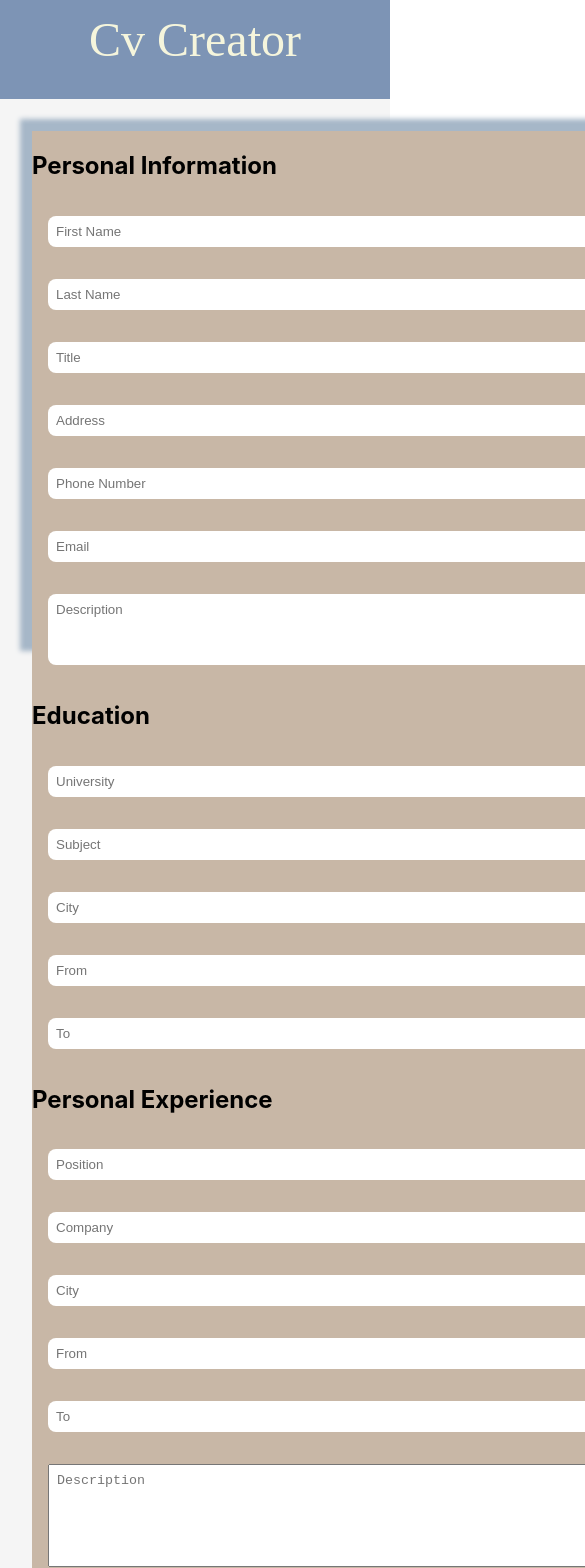
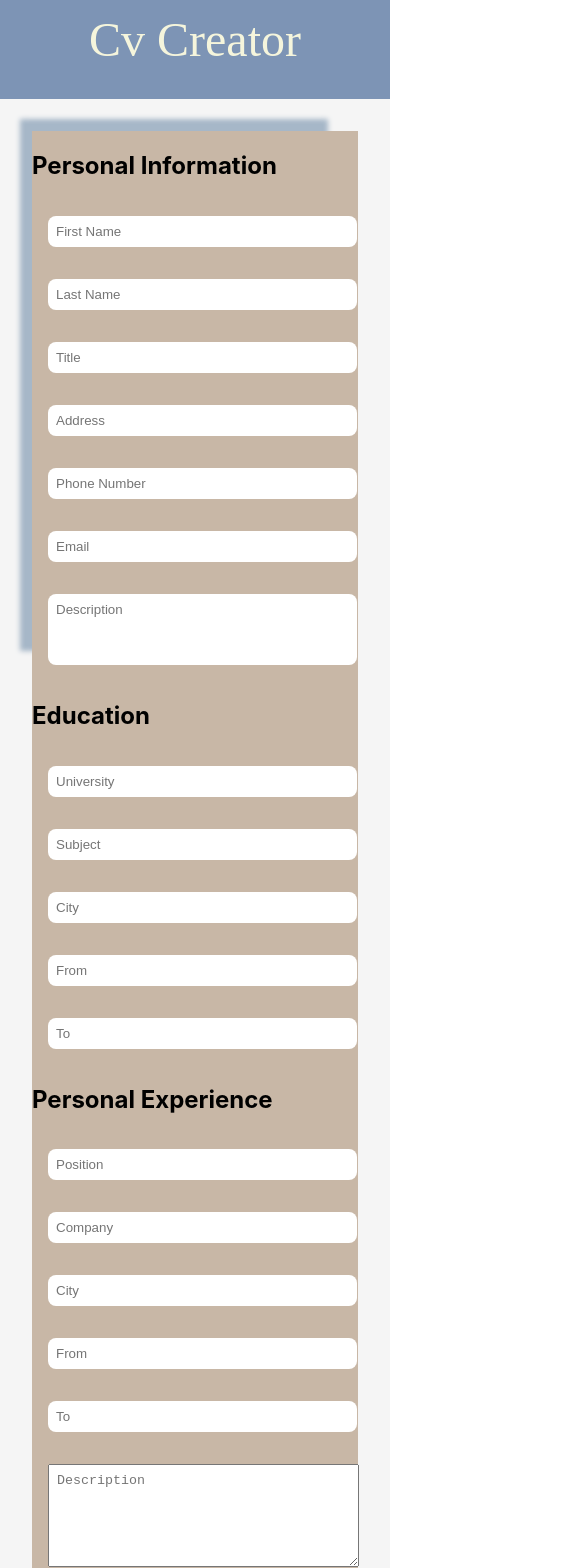
Before and after one commit to Rakooa37/CV-creator, a React (Create React App) app: page / in a window 390 px wide. Shown: the part 20-1588 px from the top of the page, 585 px wide, since content can reach past the window. Built offline with nearby package versions, Linux system fonts and the light colour scheme; a web font is replaced by a local one.

Commit message:
Update Form.css

```diff
--- a/src/Styles/Form.css
+++ b/src/Styles/Form.css
@@ -1,13 +1,12 @@
-
 .personal-information-form{
     display: flex;
     flex:1;
     justify-content: center;
     flex-wrap: wrap;
     background-color: #c8b7a6;
-    max-width: 50rem;
+    max-width: 45rem;
     box-shadow: -21px -21px 5px -9px #A6B7C8;
-  }
+}
 
 
   form > input{
@@ -29,12 +28,11 @@
     justify-content: center;
     flex-wrap: wrap;
     background-color: #c8b7a6;
-    max-width: 50rem;
+    max-width: 45rem;
   }
 
  textarea{
-    max-width: 60rem;
-    min-width: 45rem;
+    width: 90%;
     padding: 0.5rem;
     margin: 1rem;
     white-space: pre-line;
@@ -69,5 +67,25 @@
     justify-content: center;
     flex-wrap: wrap;
     background-color: #c8b7a6;
-    max-width: 50rem;
+    max-width: 45rem;
   }
+
+  @media screen and (max-width: 900px) {
+    .form{
+      padding: 0;
+    }
+
+
+    .personal-information-form{
+      max-width: 30rem;
+    }
+
+    .personal-experience-form{
+      max-width: 30rem;
+    }
+
+    .education-form{
+      max-width: 30rem;
+    }
+
+  }
```
